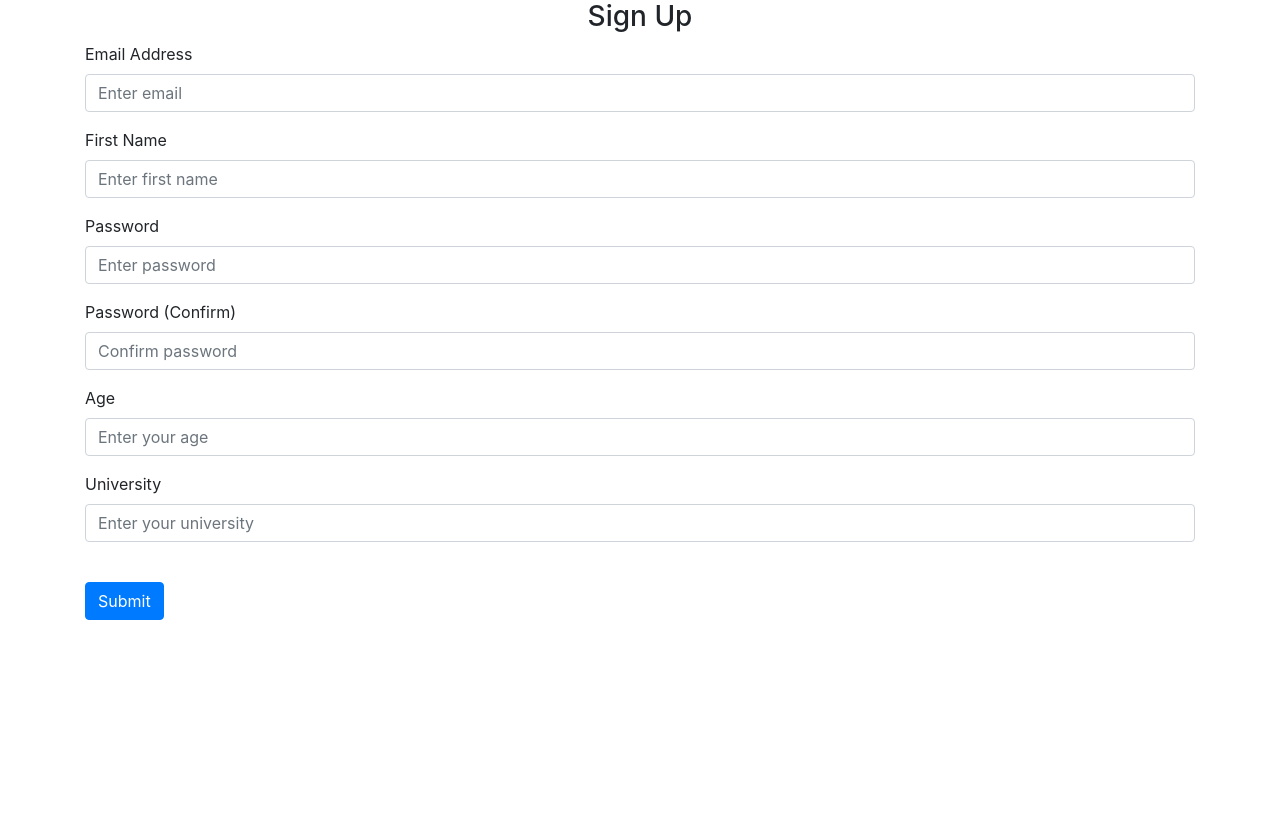
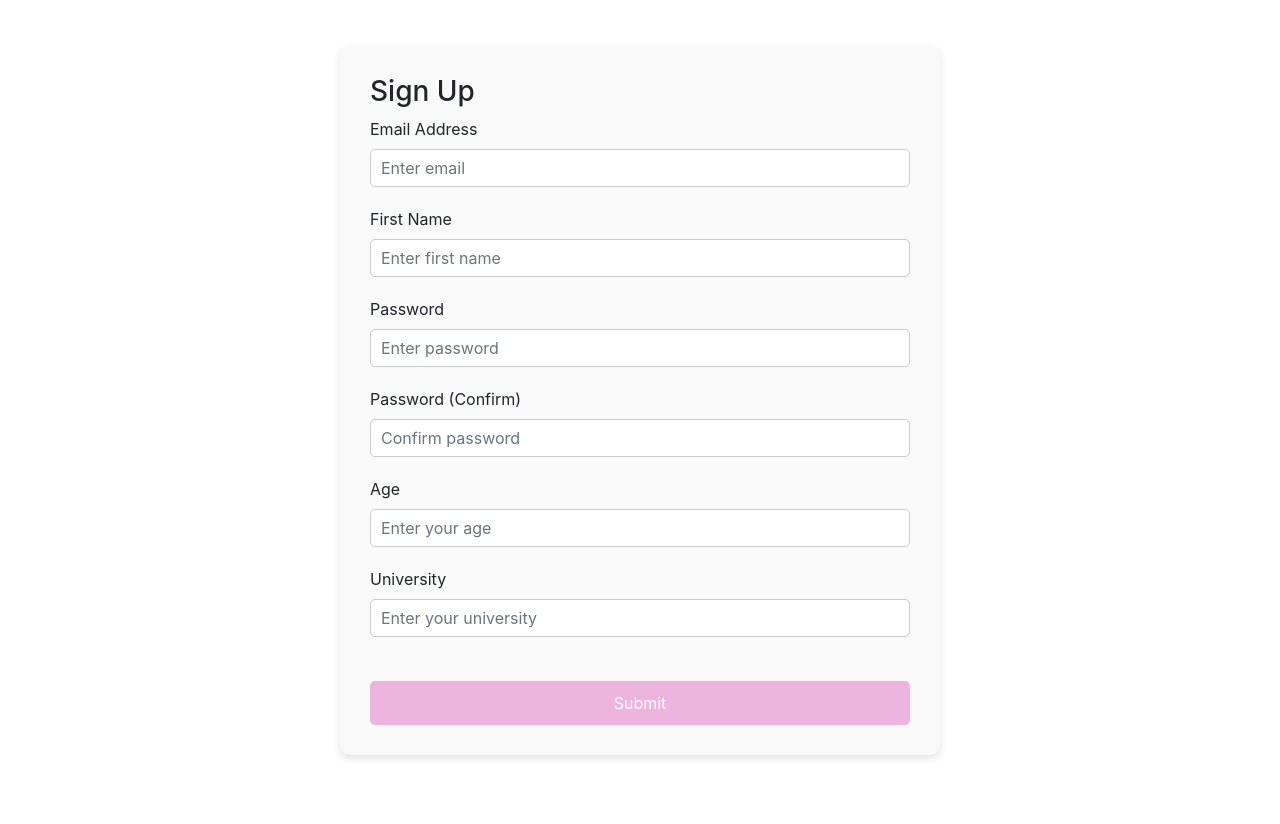
Before and after one commit to milapchu/GoalMates, a Flask app: page /sign-up in a window 1280 px wide. Shown: the part 56-880 px from the top of the page. Before the commit the page ends 676 px from the top, so only its background shows below. Run offline with Flask 3, Linux system fonts and the light colour scheme; some libraries are stand-ins or nearby versions.

Commit message:
stlye signup

```diff
--- /dev/null
+++ b/website/static/css/signup.css
@@ -0,0 +1,61 @@
+/* Ensure the entire page background is white */
+body {
+    margin: 0;
+    padding: 0;
+    background-color: #ffffff;
+}
+
+/* Container to center the form vertically & horizontally */
+.signup-container {
+    display: flex;
+    justify-content: center;
+    align-items: center;
+    min-height: 100vh; /* Let the container expand if needed */
+    background-color: #ffffff; /* White page background */
+    padding: 20px; /* Optional padding around content */
+}
+
+/* Wrapper or form container */
+.signup-wrapper {
+    width: 100%;
+    max-width: 600px;
+    /* remove any background-color here if you had one */
+}
+
+/* Actual form box */
+.signup-form {
+    background-color: #f9f9f9; /* Grey background for the form */
+    padding: 30px;
+    border-radius: 10px;
+    box-shadow: 0 4px 8px rgba(0, 0, 0, 0.1); /* Subtle shadow */
+}
+
+/* Form inputs, labels, etc. can remain as you had them */
+.form-group {
+    margin-bottom: 20px;
+}
+
+.form-control {
+    width: 100%;
+    padding: 10px;
+    border: 1px solid #ccc;
+    border-radius: 5px;
+    font-size: 16px;
+}
+
+/* Button styling remains the same */
+.custom-button {
+    background-color: #EDB4E0;
+    color: white;
+    border: none;
+    padding: 10px 20px;
+    border-radius: 5px;
+    font-size: 16px;
+    cursor: pointer;
+    transition: background-color 0.3s ease;
+    width: 100%;
+}
+
+.custom-button:hover {
+    background-color: #d89ecb;
+}
--- a/website/templates/sign_up.html
+++ b/website/templates/sign_up.html
@@ -1,7 +1,15 @@
-{% extends "base.html" %} {% block title %}Sign Up{% endblock %} {% block
-    content %}
-    <form method="POST">
-      <h3 align="center">Sign Up</h3>
+{% extends "base.html" %}
+{% block title %}Sign Up{% endblock %}
+
+{% block extra_css %}
+    <link rel="stylesheet" href="{{ url_for('static', filename='css/signup.css') }}">
+{% endblock %}
+
+{% block content %}
+<div class="signup-container">
+    <div class="signup-wrapper">
+        <form method="POST" class="signup-form">
+            <h3>Sign Up</h3>
             <div class="form-group">
                 <label for="email">Email Address</label>
                 <input
@@ -63,6 +71,8 @@
                 />
             </div>
             <br />
-      <button type="submit" class="btn btn-primary">Submit</button>
+            <button type="submit" class="btn custom-button">Submit</button>
         </form>
+    </div>
+</div>
 {% endblock %}
```
Lines whose indentation alone changed are shown as unchanged.
